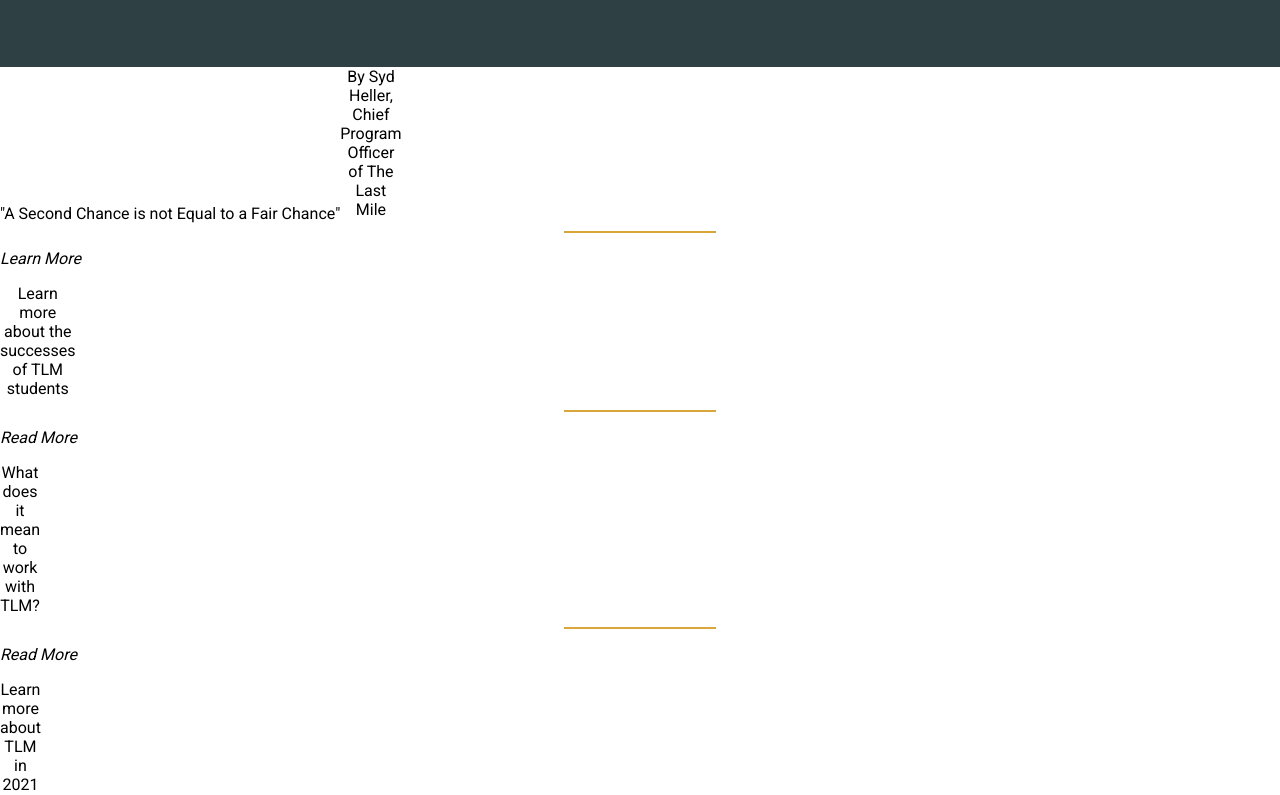
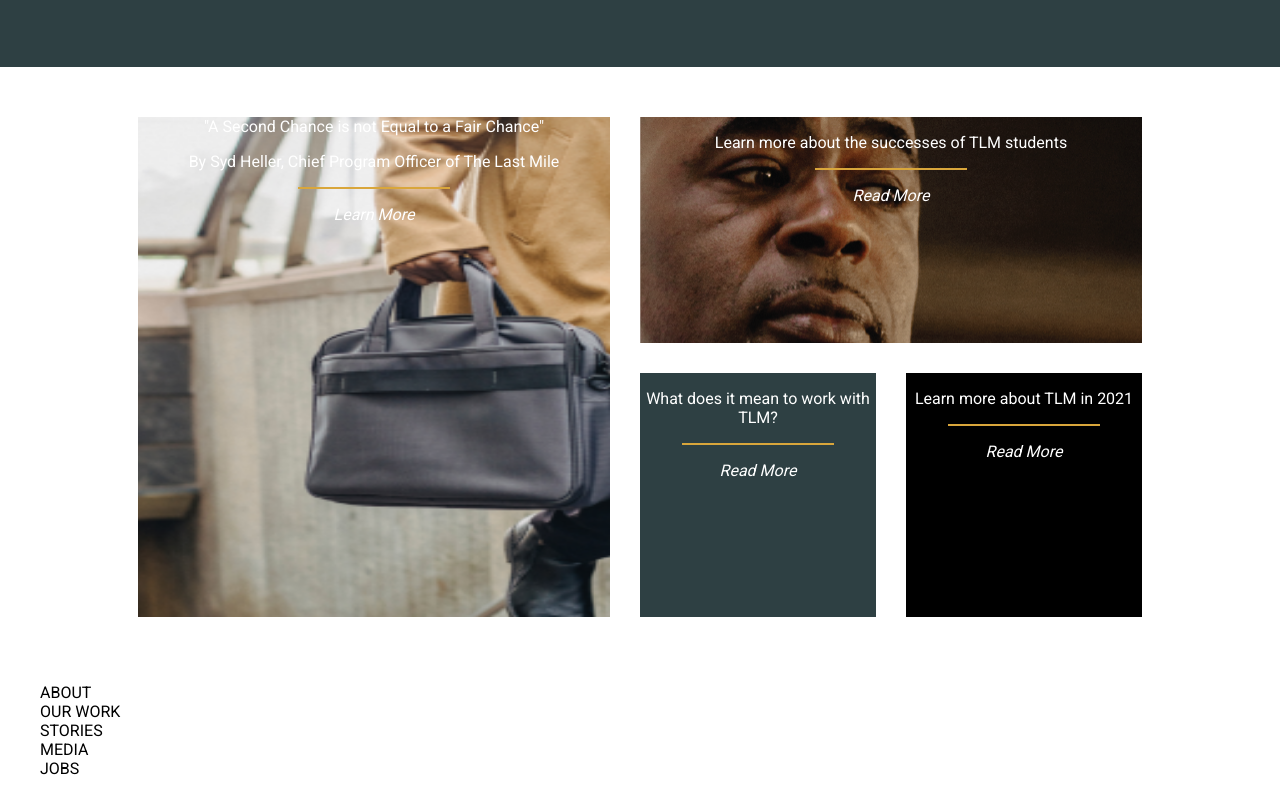
Before and after one commit to MyNameIsJohnson/npm-start-project1, a React (Create React App) app: page / in a window 1280 px wide. Shown: the part 2060-2855 px from the top of the page. Built offline with nearby package versions, Linux system fonts and the light colour scheme.

Commit message:
adds testimonial styles

```diff
--- a/src/components/Testimonials.js
+++ b/src/components/Testimonials.js
@@ -3,7 +3,7 @@
 import PartnerStories from './testimonials/PartnerStories'
 import SecondChance from './testimonials/SecondChance'
 import StudentStories from './testimonials/StudentStories'
-
+import './testimonials/styles.css'
 export default function Testimonials() {
   return (
     // {/* testimonials 3 columns 2 rows. left div takes 50% column 1 and row 2. Second div takes 50% 2 columns and 1 row. next 2 divs takes 25% of column 2 and column 3 of row 2  */}
--- a/src/components/services/styles.css
+++ b/src/components/services/styles.css
@@ -13,7 +13,7 @@
   background-image: linear-gradient(to bottom, rgba(0,0,0, 0) 65% , rgba(0,0,0, 0.87 ));
   height: 350px;
   text-align: center;
-  font-family: 'Roboto', sans-serif;
+  /* font-family: 'Roboto', sans-serif; */
 }
 .service h1 {
   margin-top: 200px;
@@ -21,11 +21,11 @@
 .service a {
   color: white;
 }
-hr{
+hr {
   width: 150px;
   border: #d9a63b 1px double;
 }
-.education{
+.education {
   grid-area: education;
   background-size: 190% 100%;
   background-position: top 0px left 50%;
--- a/src/components/testimonials/AnnualReport.js
+++ b/src/components/testimonials/AnnualReport.js
@@ -2,11 +2,11 @@
 
 export default function AnnualReport() {
   return (
-    <div className='annualReport'>
+    <div className='annualReport testimonial'>
       <a href='https://drive.google.com/file/d/15zWL29YTbGo3ku0tWwX4wbxSx8f-5XjD/view'>
-        <caption>
+        <p>
           Learn more about TLM in 2021
-        </caption>
+        </p>
         <hr></hr>
         <p>
           <i>Read More</i>
--- a/src/components/testimonials/PartnerStories.js
+++ b/src/components/testimonials/PartnerStories.js
@@ -2,11 +2,11 @@
 
 export default function PartnerStories() {
   return (
-    <div className='partnerStories'>
+    <div className='partnerStories testimonial'>
       <a href='https://thelastmile.org/category/partner-stories/'>
-        <caption>
+        <p>
           What does it mean to work with TLM?
-        </caption>
+        </p>
         <hr></hr>
         <p>
           <i>Read More</i>
--- a/src/components/testimonials/SecondChance.js
+++ b/src/components/testimonials/SecondChance.js
@@ -2,14 +2,14 @@
 
 export default function SecondChance() {
   return (
-    <div className='secondChance'>
+    <div className='secondChance testimonial' style={{backgroundImage: "url('./images/secondChance.png')"}}>
       <a href='https://medium.com/@heller.syd/a-second-chance-is-not-equal-to-a-fair-chance-9477338ede28'>
         <quote>
           "A Second Chance is not Equal to a Fair Chance"
         </quote>
-        <caption>
+        <p>
           By Syd Heller, Chief Program Officer of The Last Mile
-        </caption>
+        </p>
         <hr></hr>
         <p>
           <i>Learn More</i>
--- a/src/components/testimonials/StudentStories.js
+++ b/src/components/testimonials/StudentStories.js
@@ -2,11 +2,11 @@
 
 export default function StudentStories() {
   return (
-    <div className='studentStories'>
+    <div className='studentStories testimonial' style={{backgroundImage: "url('./images/studentStories.png')"}}>
       <a href='https://thelastmile.org/category/student-stories/' >
-        <caption>
+        <p>
           Learn more about the successes of TLM students
-        </caption>
+        </p>
         <hr></hr>
         <p>
           <i>Read More</i>
--- /dev/null
+++ b/src/components/testimonials/styles.css
@@ -0,0 +1,34 @@
+.testimonials {
+  height: 500px;
+  padding: 50px;
+  display: grid;
+  grid-template-columns: auto 40% 20% 20% auto;
+  text-align: center;
+  grid-column-gap: 30px;
+  grid-row-gap: 30px;
+  grid-template-areas:
+      ". secondChance studentStories studentStories ."
+      ". secondChance partnerStories annualReport .";
+}
+.testimonial a{
+  color:white;
+}
+.secondChance {
+  grid-area: secondChance;
+  background-size: 190% 100%;
+  background-position: top 0px left 50%;
+  background-repeat: no-repeat;
+  background-image: linear-gradient(to bottom, rgba(0,0,0, 0) 65% , rgba(0,0,0, 0.87 ));
+
+}
+.studentStories {
+  grid-area: studentStories;
+}
+.partnerStories {
+  grid-area: partnerStories;
+  background-color: #2e4043;
+}
+.annualReport {
+  grid-area: annualReport;
+  background-color: black;
+}
```
Also changed, not shown: public/images/secondChance.png (added), public/images/studentStories.png (added).
